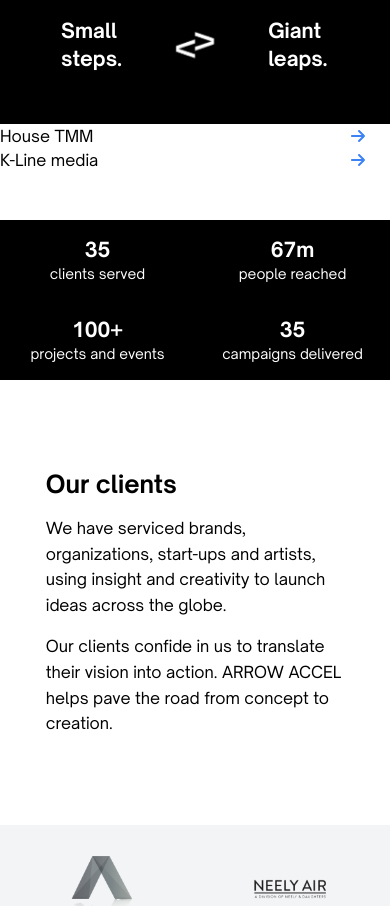
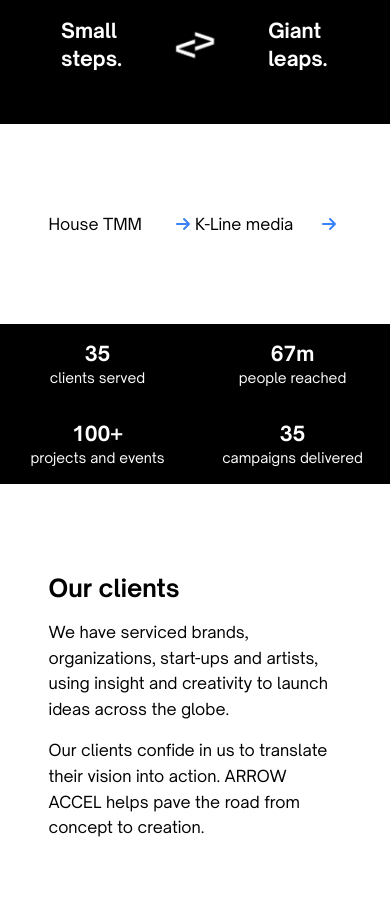
Before and after one commit to shafrazi/arrow-accel, a Next.js app: page / in a window 390 px wide. Shown: the part 1380-2286 px from the top of the page. Built offline with nearby package versions, Linux system fonts and the light colour scheme.

Commit message:
change width of mobile container

```diff
--- a/components/clients.js
+++ b/components/clients.js
@@ -5,7 +5,7 @@ export default function Clients() {
     <Container>
       <div className="hidden md:block w-1/2"></div>
       <div className="flex flex-col w-full md:w-1/2 justify-center items-center">
-        <div className="w-10/12 flex flex-col md:w-full">
+        <div className="flex flex-col w-full">
           <h2 className="text-2xl md:text-xl lg:text-2xl font-bold">
             Our clients
           </h2>
--- a/components/container.js
+++ b/components/container.js
@@ -3,7 +3,7 @@ export default function Container({ children, backgroundColor }) {
     <div
       className={`${backgroundColor} flex w-full justify-center items-center my-16`}
     >
-      <div className="w-full flex lg:w-10/12 py-6 md:py-10 lg:py-16 px-4 md:px-10 lg:px-0">
+      <div className="flex w-10/12 py-6 md:py-10 lg:py-16 px-4 md:px-10 lg:px-0">
         {children}
       </div>
     </div>
--- a/components/side-links.js
+++ b/components/side-links.js
@@ -1,5 +1,6 @@
 import { useState, useContext } from "react";
 import LinkItem from "./link-item";
+import Container from "./container";
 import { AppContext } from "../app-context";
 
 export default function SideLinks({ links }) {
@@ -7,7 +8,7 @@ export default function SideLinks({ links }) {
 
   console.log(sideContent);
   return (
-    <div className="w-full flex flex-col">
+    <Container>
       <LinkItem
         name="House TMM"
         content="T M M is a design studio which delivers graphic design and visual communication to clients and collaborators who are looking for engaging and strong output that is able to challenge expectations and goals."
@@ -16,6 +17,6 @@ export default function SideLinks({ links }) {
         name="K-Line media"
         content="K-line achieves objectives through measurable and accountable marketing. They work as an extension of your team by filling the gaps with the right specialists. Our full-service capabilities allow us to provide professional recommendations a;nd solutions across every aspect of your marketing."
       />
-    </div>
+    </Container>
   );
 }
```
